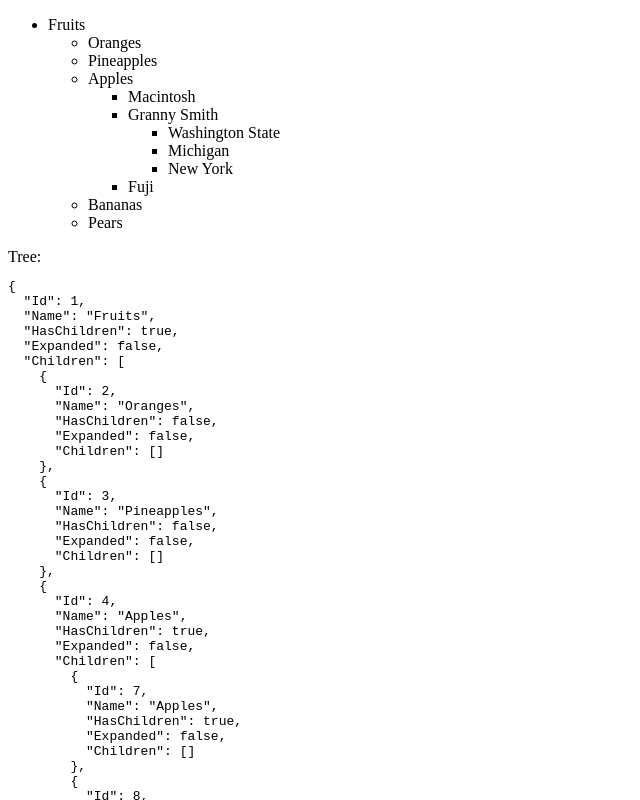
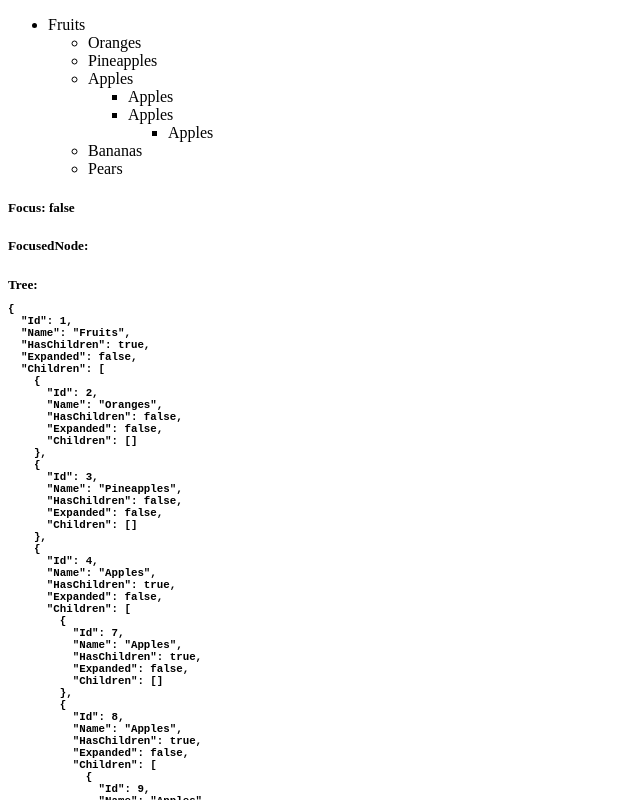
Before and after one commit to MrCandle/ez-tree, an Angular app: page / in a window 1280 px wide. Shown: the top 800 px of the page, without its empty margins (0-640 px from the left). Built offline with nearby package versions, Linux system fonts and the light colour scheme.

Commit message:
Added node component

```diff
--- /dev/null
+++ b/src/app/ez-tree/tree/node/node.component.html
@@ -0,0 +1,8 @@
+<ul [attr.id]="node.Id +'-grp'" role="group">
+  <li [attr.id]="node.Id" role="treeitem" class="tree-parent" tabindex="-1" aria-expanded="false">
+    <span>{{node.Name}}</span>
+    <ng-template [ngIf]="node.HasChildren">
+      <ez-node *ngFor="let childNode of node.Children" [node]="childNode"></ez-node>
+    </ng-template>
+  </li>
+</ul>
--- a/src/app/ez-tree/tree/tree.component.html
+++ b/src/app/ez-tree/tree/tree.component.html
@@ -1,31 +1,14 @@
 <ul id="tree1" class="tree root-level" role="tree">
-  <li id="fruits" class="tree-parent" role="treeitem" tabindex="0" aria-expanded="true" (focus)="onTreeFocus()" (blur)="onTreeBlur()">
-    <span>Fruits</span>
-    <ul id="fruit-grp" role="group">
-      <li id="oranges" role="treeitem" tabindex="-1">Oranges</li>
-      <li id="pinapples" role="treeitem" tabindex="-1">Pineapples</li>
-      <li id="apples" role="treeitem" class="tree-parent" tabindex="-1" aria-expanded="false">
-        <span>Apples</span>
-        <ul id="apple-grp" role="group">
-          <li id="macintosh" role="treeitem" tabindex="-1">Macintosh</li>
-          <li id="granny_smith" class="tree-parent" role="treeitem" tabindex="-1" aria-expanded="false">
-            <span>Granny Smith</span>
-            <ul id="granny-grp" role="group">
-              <li id="Washington" role="treeitem" tabindex="-1">Washington State</li>
-              <li id="Michigan" role="treeitem" tabindex="-1">Michigan</li>
-              <li id="New_York" role="treeitem" tabindex="-1">New York</li>
-            </ul>
-          </li>
-          <li id="fuji" role="treeitem" tabindex="-1">Fuji</li>
-        </ul>
-      </li>
-      <li id="bananas" role="treeitem" tabindex="-1">Bananas</li>
-      <li id="pears" role="treeitem" tabindex="-1">Pears</li>
-    </ul>
+  <li [attr.id]="tree.Id" class="tree-parent" role="treeitem" tabindex="0" aria-expanded="true" (focus)="onTreeFocus()" (blur)="onTreeBlur()">
+    <span>{{tree.Name}}</span>
+    <ng-template [ngIf]="tree.HasChildren">
+      <ez-node *ngFor="let child of tree.Children" [node]="child"></ez-node>
+    </ng-template>
   </li>
 </ul>
 
-Tree: <pre>{{tree | json}}</pre>
-Focus: {{hasFocus}}
-<br>
-FocusedNode: {{activeNode}}
+<h5>Focus: {{hasFocus}}</h5>
+<h5>FocusedNode: {{activeNode}}</h5>
+<h5>Tree:
+  <pre>{{tree | json}}</pre>
+</h5>
--- a/src/app/ez-tree/tree/tree.component.ts
+++ b/src/app/ez-tree/tree/tree.component.ts
@@ -67,11 +67,11 @@ export class TreeComponent implements OnInit, OnChanges, OnDestroy {
     this.listenFunc();
   }
 
-  focusNextNode(){
+  focusNextNode() {
     // if (node.hasChildren && node.IsExpanded) {
-      // this.focusedNode = this.focusedNode.Children[0];
+    // this.focusedNode = this.focusedNode.Children[0];
     // } else {
-      //
+    //
     // }
   }
 }
```
Also changed, not shown: src/app/ez-tree/ez-tree.module.ts (+6 -4 lines), src/app/ez-tree/tree/node/node.component.ts (added, +12 -0 lines), src/app/ez-tree/model/model.ts (line endings or trailing spaces).
